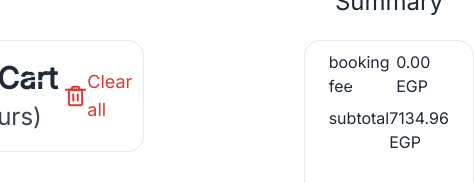
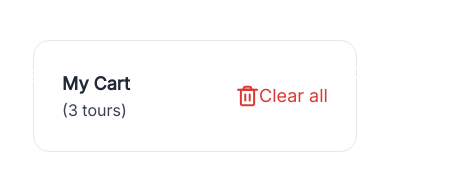
Before and after one commit to AhmedEldesoky99/Travel-Trust-ITI-Frontend, a React (Vite) app: page /cart in a window 390 px wide. Shown: the top 183 px of the page, 474 px wide, since content can reach past the window. Built offline with nearby package versions, Linux system fonts and the light colour scheme; a web font is replaced by a local one.

Commit message:
:lipstick: cart responsive

```diff
--- a/src/pages/Cart/index.jsx
+++ b/src/pages/Cart/index.jsx
@@ -9,7 +9,6 @@ import CustomButton from "../../components/shared/CustomButton/index";
 import Bin from "../../assets/images/Cart/Bin.svg";
 import Check from "../../assets/images/Cart/Check.svg";
 
-
 const Cart = () => {
   const [items, setItems] = useState(3);
   const clear = () => {
@@ -20,26 +19,28 @@ const Cart = () => {
   ));
   return (
     <>
-      <Navbar/>
-      { items !== 0 ?
-        <div className="flex flex-row my-10 justify-center gap-40">
-            <div className="flex flex-col max-w-[1110px] w-[100vw]">
+      <Navbar />
+      {items !== 0 ? (
+        <div className="flex md:flex-row 2xs:flex-col lg:mx-0 2xs:mx-10 my-10 md:items-start justify-center md:gap-40 2xs:gap-12 2xs:items-center">
+          <div className="flex flex-col max-w-[1110px]">
             <div className="bg-white flex flex-row w-full h-28 border border-gray-200 items-center p-7 rounded-2xl justify-between mb-8">
-                <p className="font-bold text-3xl">
-                My Cart{" "}
-                <span className="font-normal text-2xl text-gray-700">
+              <p className="font-bold lg:text-3xl md:text-xl 2xs:text-lg lg:block 2xs:flex 2xs:flex-col">
+                My Cart
+                <span className="font-normal lg:text-2xl md:text-lg 2xs:text-base text-gray-700">
                   ({items} tours)
                 </span>
               </p>
               <div
-                className="text-[#DB3A34] flex flex-row items-center"
+                className="text-[#DB3A34] flex flex-row items-center md:text-base 2xs:text-sm"
                 onClick={clear}
               >
                 <img src={Bin} className="" />
                 <p className="text-danger text-lg">Clear all</p>
               </div>
             </div>
-            <div className="flex flex-col gap-9">{tourCards}</div>
+            <div className="flex flex-col gap-9 md:mx-0 2xs:mx-12">
+              {tourCards}
+            </div>
           </div>
           <div className="border border-gray-200 max-w-[405px] max-h-[413px] w-full h-full flex flex-col gap-2 justify-center p-6 rounded-2xl">
             <p className="text-2xl mb-6 text-center">Order Summary</p>
@@ -69,18 +70,18 @@ const Cart = () => {
             </div>
           </div>
         </div>
-        :
+      ) : (
         <div className="flex flex-col">
-            <div  className="flex flex-col h-[60vh] w-full justify-center items-center">
+          <div className="flex flex-col h-[60vh] w-full justify-center items-center">
             <div className="bg-emptyCart max-h-[268px] max-w-[252px] w-full h-full mb-3"></div>
-                <p className="text-4xl">Your  cart looks empty</p>
+            <p className="text-4xl">Your cart looks empty</p>
             <p className="text-xl">What are you waiting for?</p>
           </div>
           <div>
-                <CheckDestenations/>
+            <CheckDestenations />
           </div>
         </div>
-        }
+      )}
       <Footer />
     </>
   );
```
Lines whose indentation alone changed are shown as unchanged.
